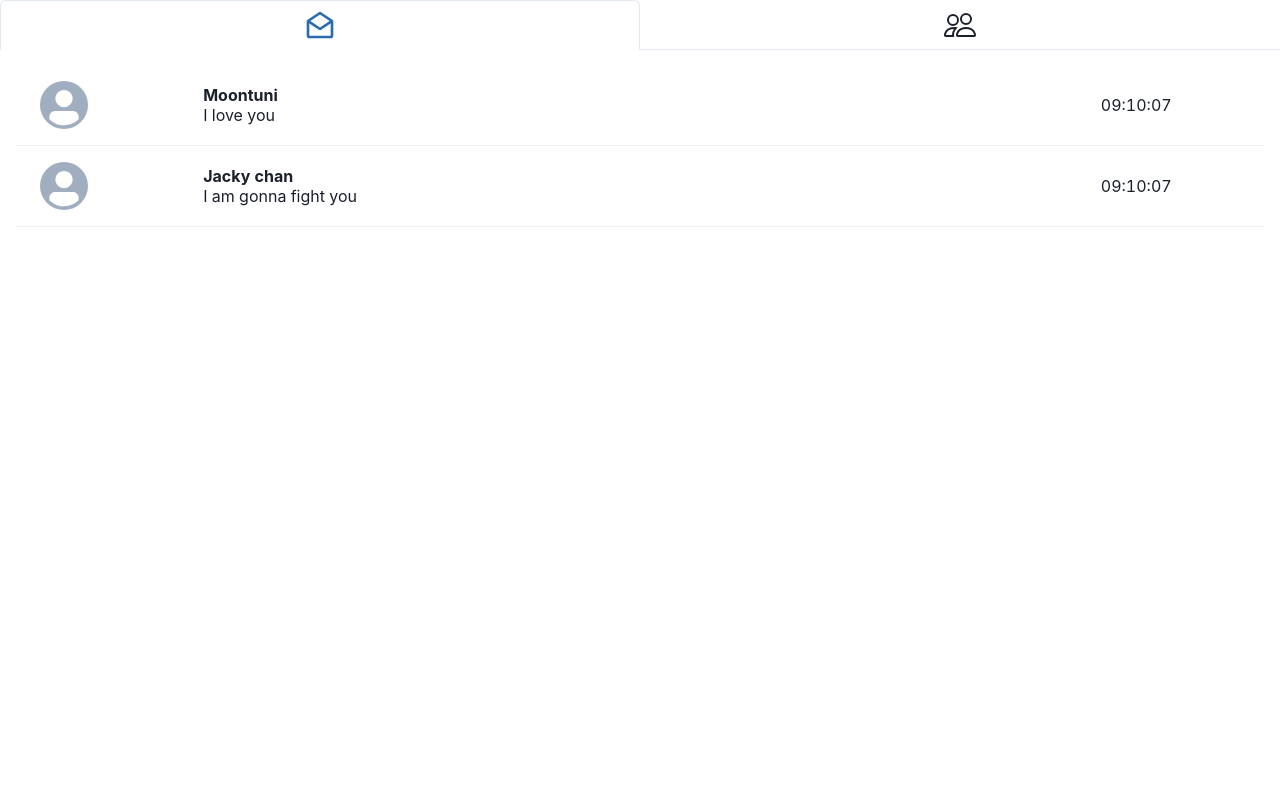
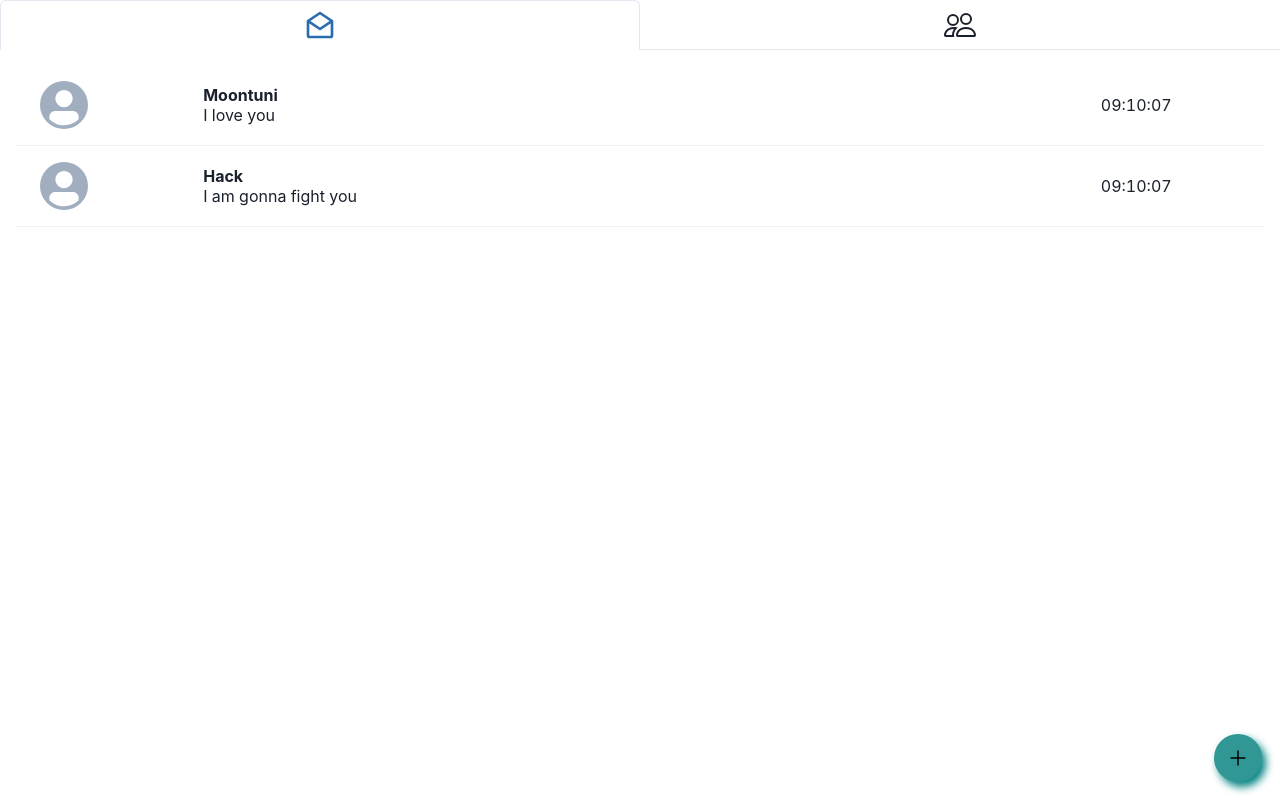
Before and after one commit to robinmollah/moontuni, a React (Create React App) app: page / in a window 1280 px wide. Built offline with nearby package versions, Linux system fonts and the light colour scheme; no server answers.

Commit message:
Routing between screens

```diff
--- a/src/LoggedIn/ChatList.jsx
+++ b/src/LoggedIn/ChatList.jsx
@@ -2,21 +2,28 @@ import React from 'react';
 import { Avatar, Table, Tbody, Td, Tr } from '@chakra-ui/react';
 import { usersChats } from '../state/chats/usersChatSelectors';
 import { useRecoilValue } from 'recoil';
+import { useNavigate } from 'react-router-dom';
 
 const ChatList = () => {
   const response = useRecoilValue(usersChats);
+  const navigate = useNavigate();
 
   return (
     <Table variant="simple">
       <Tbody>
         {response.map((message) => {
           return (
-            <Tr key={message.id}>
+            <Tr
+              key={message.id}
+              onClick={() => {
+                navigate('/chat/' + message.participants.id);
+              }}
+            >
               <Td width={'15%'}>
                 <Avatar />
               </Td>
               <Td width={'70%'} align={'left'} paddingLeft={'0px'}>
-                <b>{message.participants}</b>
+                <b>{message.participants.name}</b>
                 <br />
                 {message.last_message}
               </Td>
--- a/src/LoggedIn/ContactList.tsx
+++ b/src/LoggedIn/ContactList.tsx
@@ -2,16 +2,19 @@ import React from 'react';
 import { useRecoilValue } from 'recoil';
 import { contactsAtoms } from '../state/contacts/atoms';
 import { Avatar, AvatarBadge, Badge, Table, Tbody, Td, Tr } from '@chakra-ui/react';
+import { useNavigate } from 'react-router-dom';
 
 const ContactList = () => {
   const contacts = useRecoilValue(contactsAtoms);
+  const navigate = useNavigate();
+
   return (
     <div>
       <Table variant="simple">
         <Tbody>
           {contacts.map((contact) => {
             return (
-              <Tr key={contact.id}>
+              <Tr key={contact.id} onClick={() => navigate('/profile/' + contact.id)}>
                 <Td width={'15%'}>
                   <Avatar>
                     <AvatarBadge boxSize="1em" bg="green.500" />
--- a/src/LoggedIn/Conversation.jsx
+++ b/src/LoggedIn/Conversation.jsx
@@ -6,11 +6,13 @@ import { firebaseUserSelector } from '../state/selectors';
 import { useRecoilValue } from 'recoil';
 import Hamburger from '../comps/Hamburger';
 import { MdArrowBack } from 'react-icons/md';
+import { useNavigate } from 'react-router-dom';
 
 const Conversation = ({ messages, addMessage }) => {
   const user = useRecoilValue(firebaseUserSelector);
   const [message, setMessage] = React.useState('');
   const windowSize = useWindowSize();
+  const navigate = useNavigate();
 
   const sendTextMessage = () => {
     // setMessages([...messages, { text: message, sender: email, time: Date.now() }]);
@@ -46,7 +48,7 @@ const Conversation = ({ messages, addMessage }) => {
         padding={'4px'}
         boxShadow={'rgb(173,123,123) 0px 4px 4px'}
       >
-        <IconButton icon={<MdArrowBack />}></IconButton>
+        <IconButton icon={<MdArrowBack />} onClick={() => navigate(-1)} />
         <Avatar bg="teal.500" />
         {user.email}
         <Hamburger />
--- a/src/LoggedIn/TabContainer.tsx
+++ b/src/LoggedIn/TabContainer.tsx
@@ -1,12 +1,14 @@
 import React from 'react';
-import { Tab, TabList, TabPanel, TabPanels, Tabs } from '@chakra-ui/react';
+import { Box, IconButton, Tab, TabList, TabPanel, TabPanels, Tabs } from '@chakra-ui/react';
 import ChatList from './ChatList';
 import { BiEnvelopeOpen } from 'react-icons/bi';
 import { BsPeople } from 'react-icons/bs';
 import ContactList from './ContactList';
+import { GrAdd } from 'react-icons/gr';
 
 const TabContainer = () => {
   return (
+    <Box height={'100vh'}>
       <Tabs isFitted variant="enclosed">
         <TabList>
           <Tab>
@@ -16,7 +18,7 @@ const TabContainer = () => {
             <BsPeople size={'2em'} />
           </Tab>
         </TabList>
-      <TabPanels>
+        <TabPanels padding={'0px'}>
           <TabPanel>
             <ChatList />
           </TabPanel>
@@ -25,6 +27,18 @@ const TabContainer = () => {
           </TabPanel>
         </TabPanels>
       </Tabs>
+      <IconButton
+        boxShadow={'teal 4px 5px 8px'}
+        borderRadius={'50%'}
+        colorScheme="teal"
+        aria-label="Add"
+        size="lg"
+        position={'absolute'}
+        bottom={'1em'}
+        right={'1em'}
+        icon={<GrAdd />}
+      />
+    </Box>
   );
 };
 
--- a/src/state/atoms.tsx
+++ b/src/state/atoms.tsx
@@ -1,4 +1,5 @@
 import { atom } from 'recoil';
+import { IContact } from './contacts/atoms';
 
 export interface IUserProfile {
   name: string;
@@ -15,7 +16,7 @@ export interface IMessage {
 }
 
 export interface IConversation {
-  participants: string[] | string;
+  participants: IContact[] | IContact;
   messages: IMessage[];
   last_message: string;
   last_msg_time: Date;
--- a/src/state/chats/usersChatSelectors.tsx
+++ b/src/state/chats/usersChatSelectors.tsx
@@ -8,13 +8,19 @@ export const usersChats = selector<IConversation[]>({
     if (DEBUG)
       return [
         {
-          participants: 'Moontuni',
+          participants: {
+            id: 1,
+            name: 'Moontuni',
+          },
           messages: [],
           last_message: 'I love you',
           last_msg_time: new Date(),
         },
         {
-          participants: 'Jacky chan',
+          participants: {
+            id: 1,
+            name: 'Hack',
+          },
           messages: [],
           last_message: 'I am gonna fight you',
           last_msg_time: new Date(),
```
Also changed, not shown: src/state/contacts/atoms.tsx (+4 -4 lines). Lines whose indentation alone changed are shown as unchanged.
